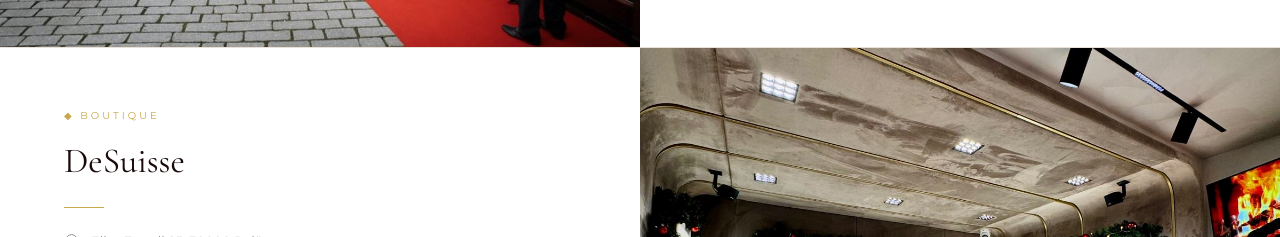
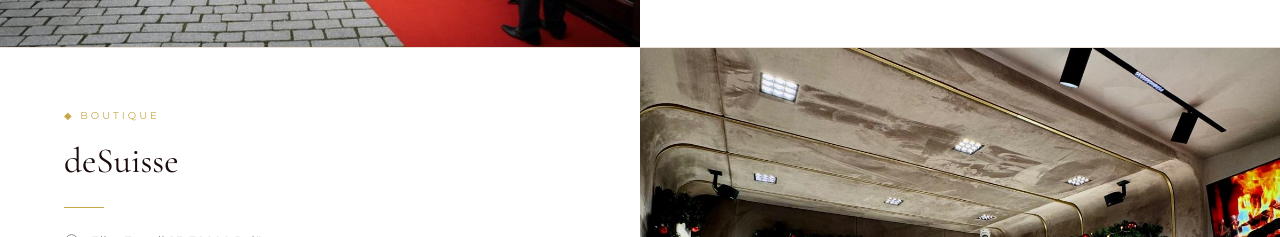
Before and after one commit to xneobrawlstars-ui/desuisse, a Next.js app: page /boutiques in a window 1280 px wide. Shown: the part 2300-2537 px from the top of the page. Built offline with nearby package versions, Linux system fonts and the light colour scheme.

Commit message:
Hide single-option variants, rewrite diamond guide

```diff
--- a/src/app/boutiques/page.tsx
+++ b/src/app/boutiques/page.tsx
@@ -78,7 +78,7 @@ export default function BoutiquesPage() {
       image: '/images/boutique-4.jpg',
     },
     {
-      name: 'DeSuisse',
+      name: 'deSuisse',
       address: 'Eliot Engell 25, 30000 Pejë',
       phone: '+383 48 233 400',
       email: 'info@desuisse.com',
```
